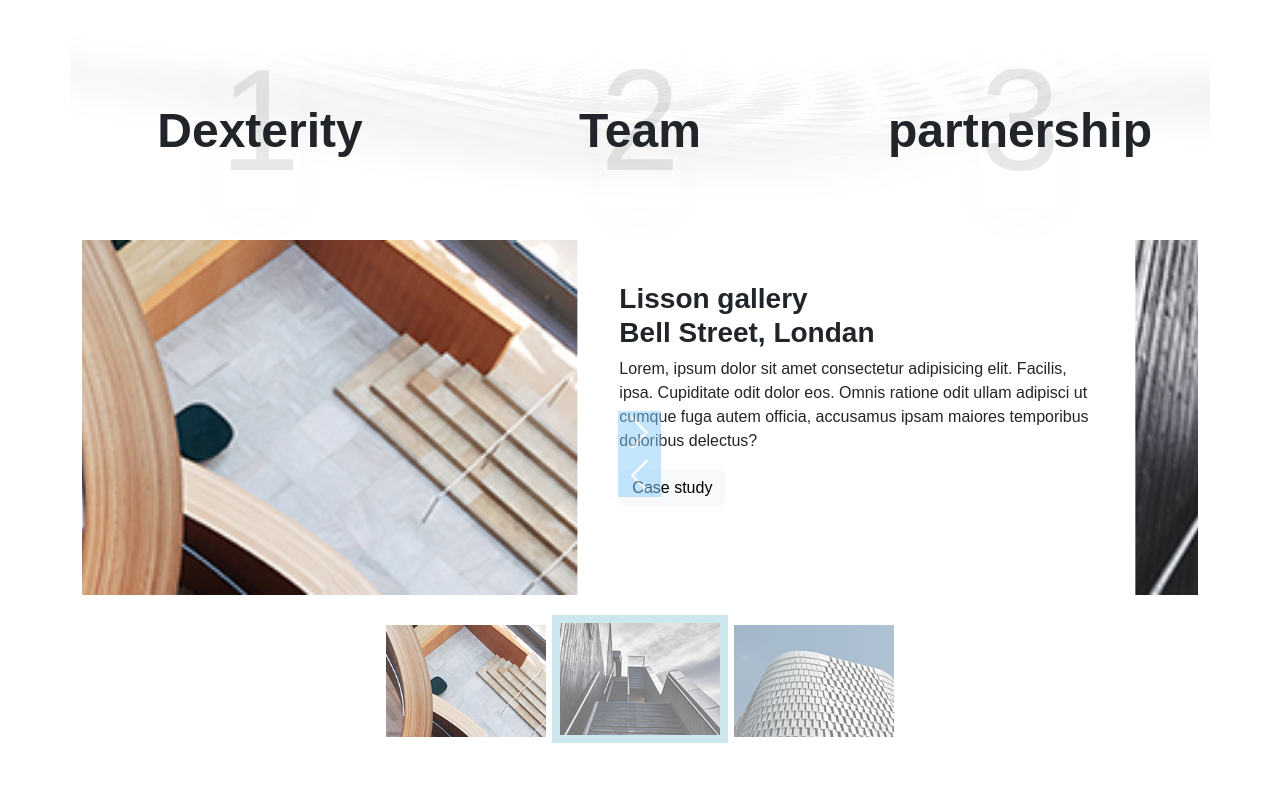
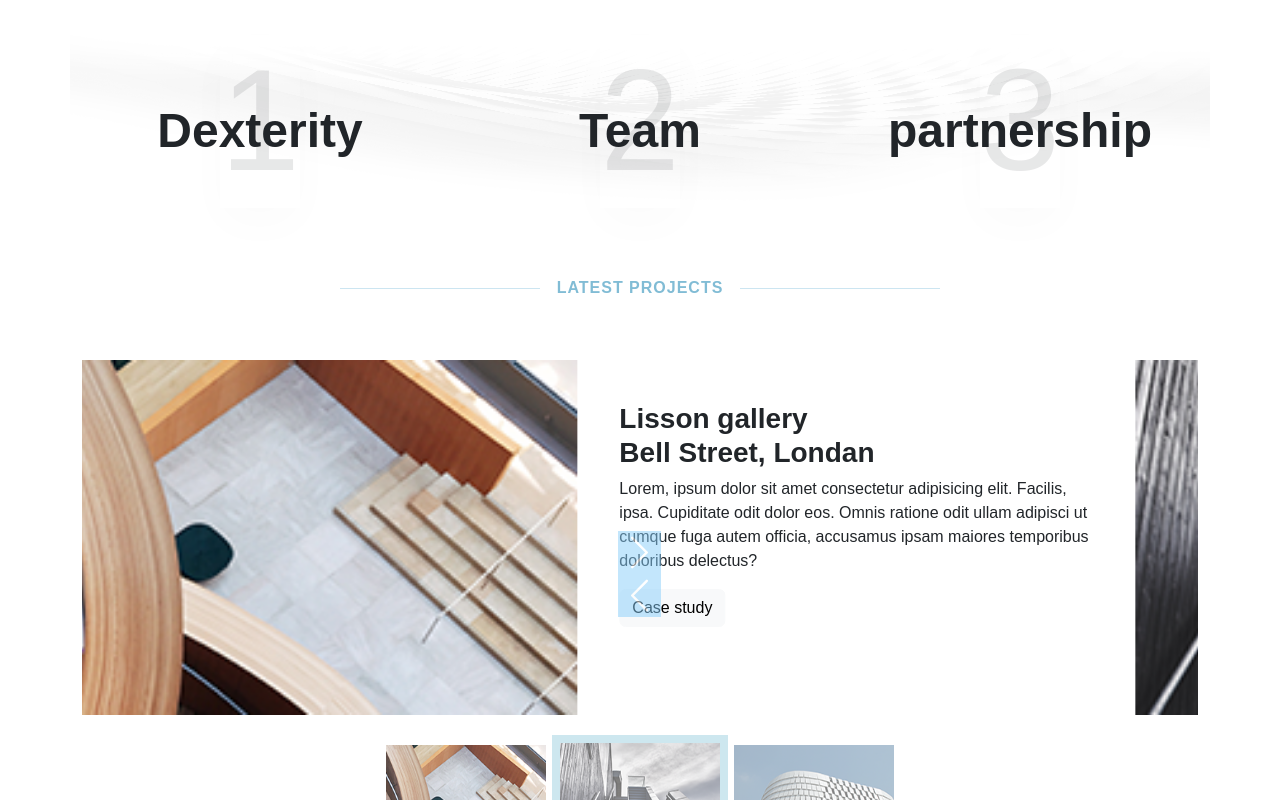
Before and after one commit to Mohityadav2339/selene-exercise, a plain HTML site: page index.html in a window 1280 px wide. Shown: the part 1422-2222 px from the top of the page. Drawn offline with nearby package versions, Linux system fonts and the light colour scheme.

```diff
--- a/index.html
+++ b/index.html
@@ -35,7 +35,7 @@
     ></script>
     <!-- navbar section -->
     <header>
-      <div class="container ">
+
         <nav class="navbar navbar-expand-lg bg-white">
           <div class="container-fluid">
             <a class="navbar-brand" href="#"
@@ -82,7 +82,7 @@
             </div>
           </div>
         </nav>
-      </div>
+
     </header>
     <!-- navbar section end -->
 
@@ -311,6 +311,11 @@
     <!-- how we work section end -->
 
     <!-- arrow-section Start -->
+<div class="container">
+        <div class="section-heading">
+          <span>Latest Projects</span>
+        </div>
+ </div>
 
   <section class="arrow-section mt-4">
     <div class="container">
```
